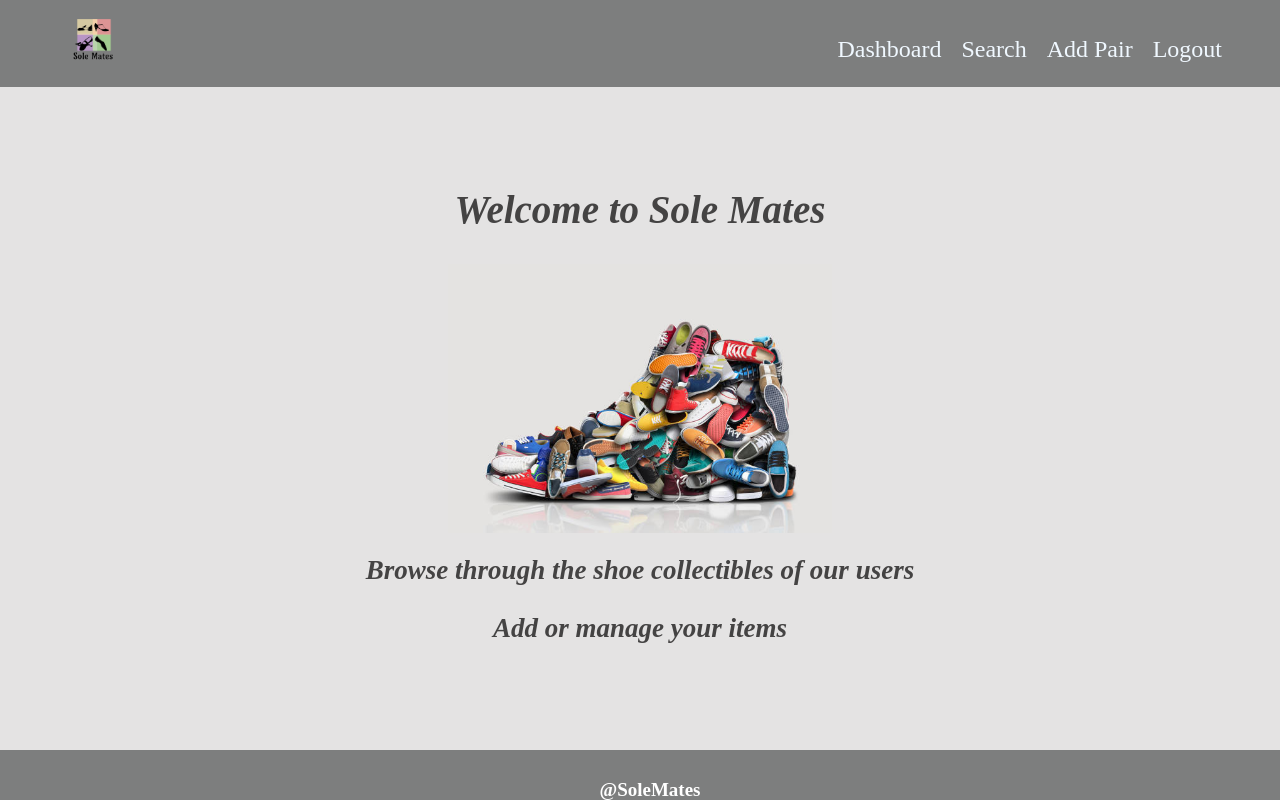
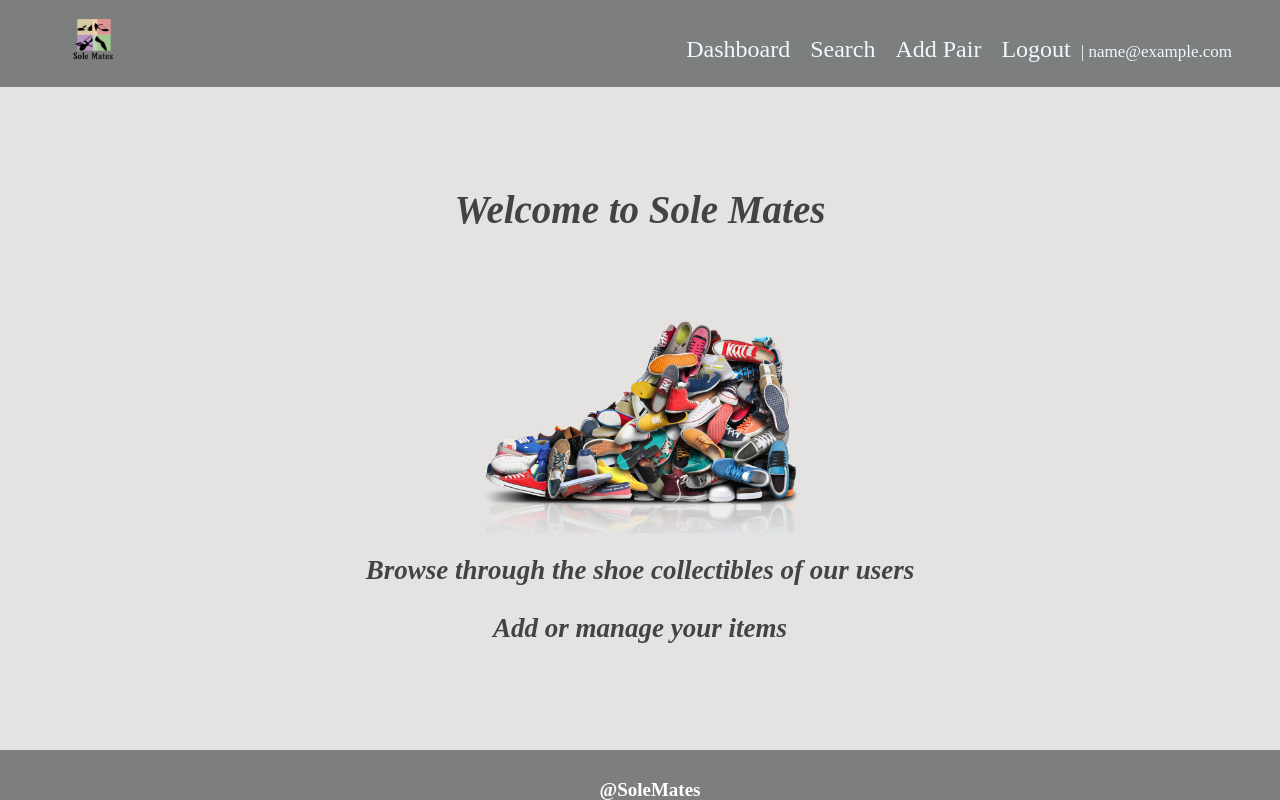
Before and after one commit to MHM056/sole-mates-ReactJS, a React (Vite) app in the folder client/: page / in a window 1280 px wide. Built offline with nearby package versions, Linux system fonts and the light colour scheme; sample sign-in values are in the browser's storage.

Commit message:
Update Header.jsx

```diff
--- a/client/src/components/header/Header.jsx
+++ b/client/src/components/header/Header.jsx
@@ -3,7 +3,7 @@ import { Link } from "react-router-dom";
 import AuthContext from "../../contexts/authContext";
 
 export const Header = () => {
-    const { isAuthenticated } = useContext(AuthContext);
+    const { isAuthenticated, email } = useContext(AuthContext);
 
     return (
         <header>
@@ -18,9 +18,10 @@ export const Header = () => {
 
                 {/* <!-- Logged-in users --> */}
                 {isAuthenticated && (
-                <div className="user">
+                    <div className="user">
                     <Link to="/pairs/create">Add Pair</Link>
                     <Link to="/logout">Logout</Link>
+                    <span>| {email}</span>
                 </div>
                 )}
 
```
